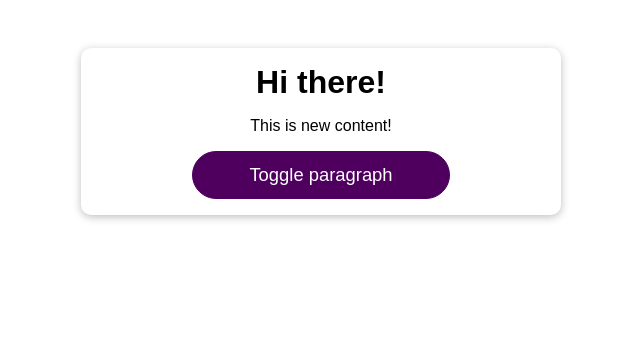
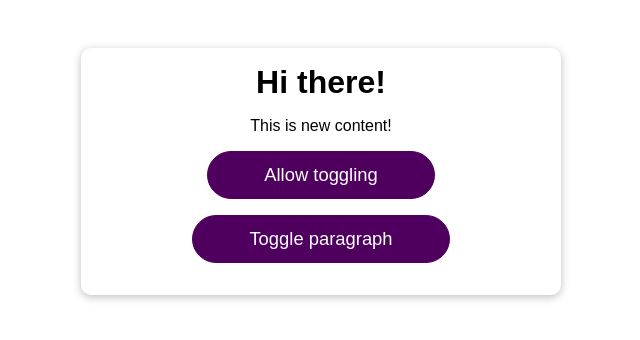
Before and after one commit to elvan/demo-list-app-react-optimizations, a React (Create React App) app: page / in a window 1280 px wide. Shown: the top 340 px of the page, without its empty margins (319-959 px from the left). Built offline with nearby package versions, Linux system fonts and the light colour scheme.

Commit message:
configuring dependencies for useCallback

```diff
--- a/src/App.js
+++ b/src/App.js
@@ -5,18 +5,30 @@ import Button from './components/UI/Button/Button';
 
 function App() {
   const [showParagraph, setShowParagraph] = useState(true);
+  const [allowToggle, setAllowToggle] = useState(false);
 
   console.log('App running');
 
   const toggleParagraphHandler = useCallback(() => {
-    setShowParagraph((prevState) => !prevState);
-  }, []);
+    if (allowToggle) {
+      setShowParagraph((prevState) => !prevState);
+    }
+  }, [allowToggle]);
+
+  const allowToggleHandler = () => {
+    setAllowToggle((prevState) => !prevState);
+  };
 
   return (
     <div className='app'>
       <h1>Hi there!</h1>
-      <DemoOutput show={true} />
-      <Button onClick={toggleParagraphHandler}>Toggle paragraph</Button>
+      <DemoOutput show={showParagraph} />
+      <p>
+        <Button onClick={allowToggleHandler}>Allow toggling</Button>
+      </p>
+      <p>
+        <Button onClick={toggleParagraphHandler}>Toggle paragraph</Button>
+      </p>
     </div>
   );
 }
```
